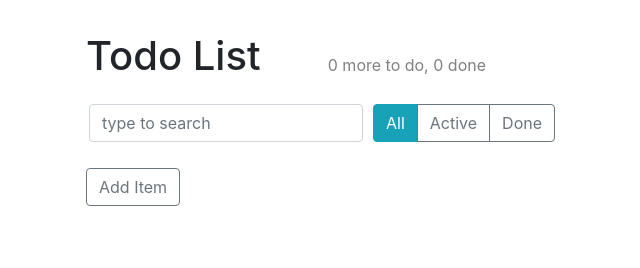
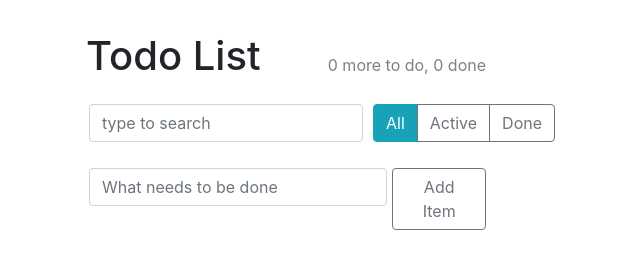
Before and after one commit to lobanyov/react-todo-list, a React app in the folder todo-list/: page / in a window 1280 px wide. Shown: the whole page, without its empty margins (354-994 px from the left). Built offline with nearby package versions, Linux system fonts and the light colour scheme.

Commit message:
Add ability to add description to new item

```diff
--- a/todo-list/src/components/app/app.js
+++ b/todo-list/src/components/app/app.js
@@ -56,7 +56,8 @@ class App extends Component {
     });
   }
 
-  addItem = () => {
+  addItem = (discr) => {
+
     this.setState(({ todoData }) => {
       const key = '_MZF_' + (Math.trunc(Math.random().toFixed(2) * 100));
 
@@ -65,7 +66,7 @@ class App extends Component {
       const newTodoData = [
         ...todoData,
         {
-          description: 'Any task',
+          description: discr,
           important: false,
           done: false,
           key: key,
--- a/todo-list/src/components/item-add-form/item-add-form.js
+++ b/todo-list/src/components/item-add-form/item-add-form.js
@@ -4,14 +4,29 @@ import './item-add-form.scss';
 
 export default class ItemAddForm extends Component {
 
+  state = {
+    description: ''
+  }
+
+  changeDescription = (e) => {
+    this.setState({
+      description: e.target.value
+    });
+  }
+
   render() {
     const { onAdded } = this.props;
+    const { description } = this.state;
 
     return (
-      <div className="item-add-form">
+      <div className="item-add-form d-flex">
+        <input type="text"
+               className="form-control"
+               onChange={ this.changeDescription }
+               placeholder="What needs to be done" />
         <button
           className="btn btn-outline-secondary"
-          onClick={ onAdded } >
+          onClick={ () => { onAdded(description) }  } >
             Add Item
         </button>
       </div>
--- a/todo-list/src/components/item-add-form/item-add-form.scss
+++ b/todo-list/src/components/item-add-form/item-add-form.scss
@@ -1,3 +1,9 @@
 .item-add-form {
   margin-top: 10px;
 }
+
+.item-add-form input {
+  width: 75%;
+  margin-left: 3px;
+  margin-right: 5px;
+}
```
